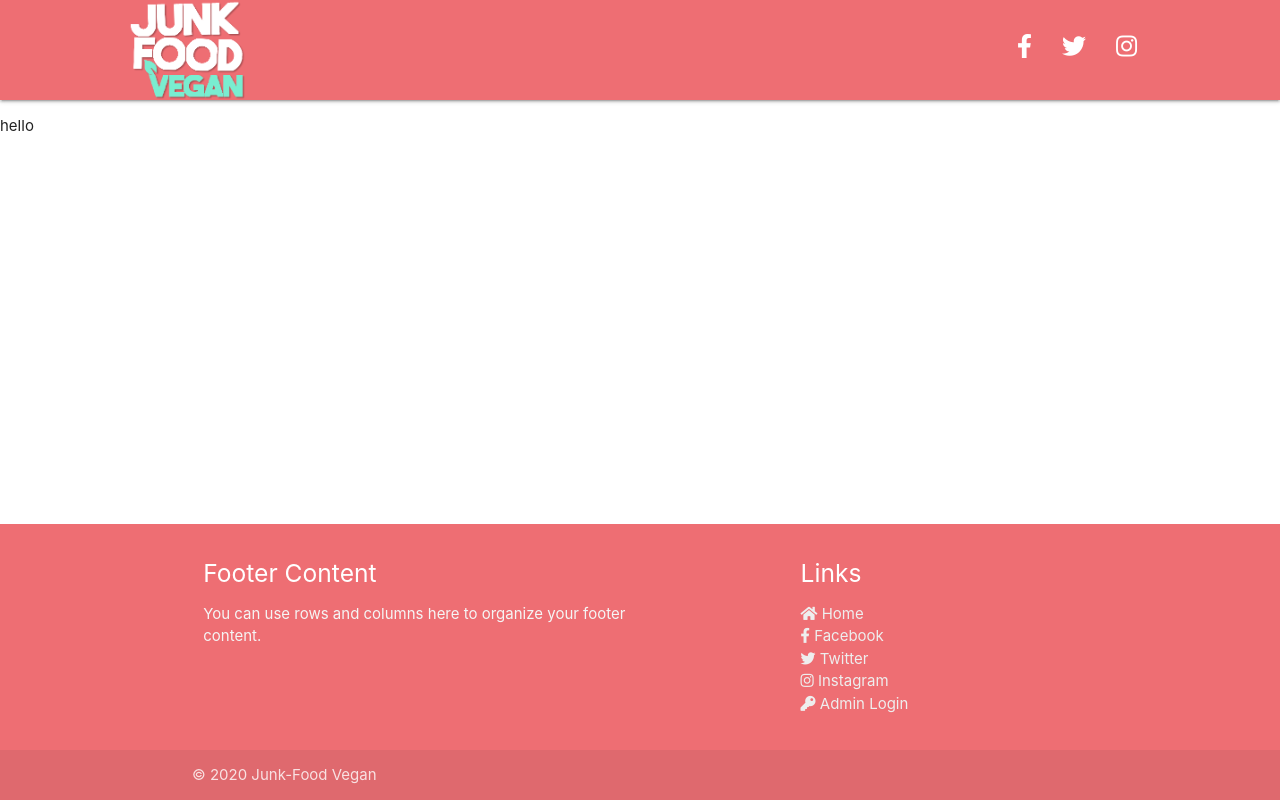
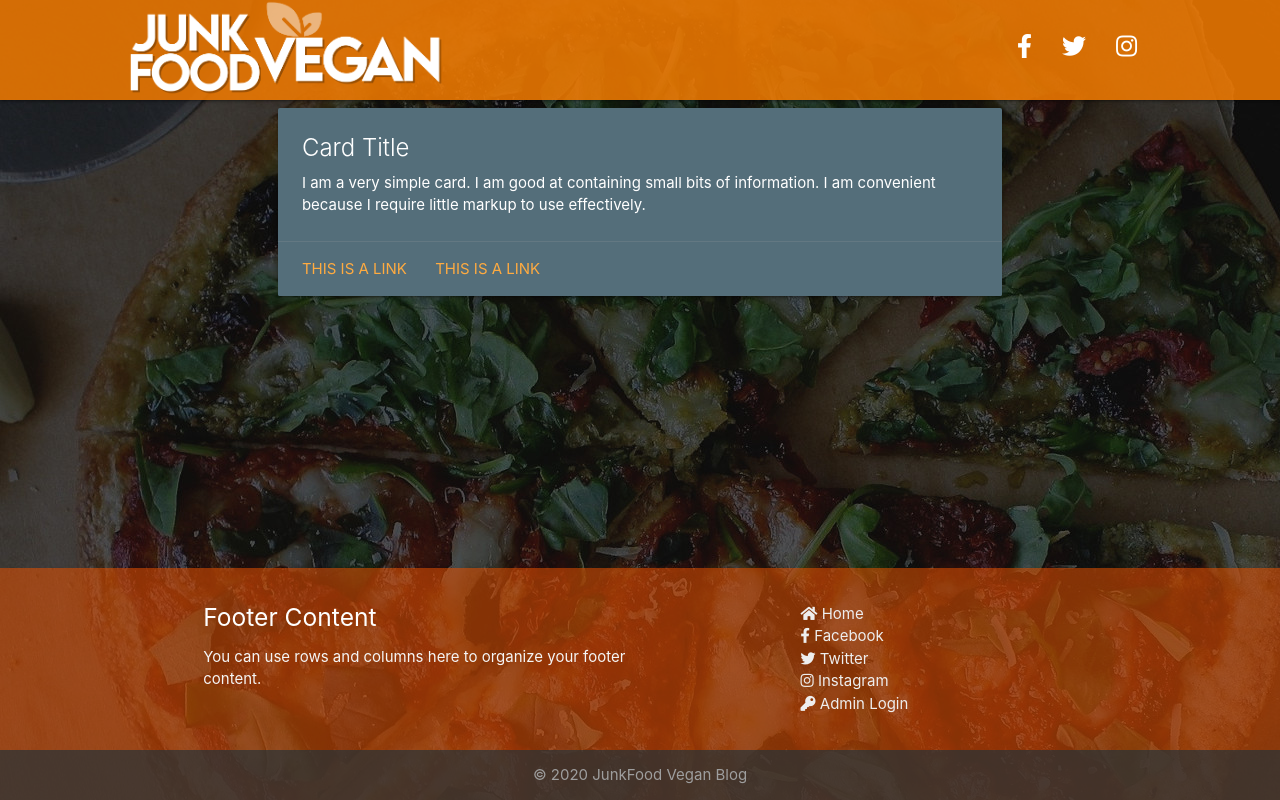
Before and after one commit to RoryBr1/Milestone-3, a Flask app: page / in a window 1280 px wide. Run offline with Flask 2, Linux system fonts and the light colour scheme; some libraries are stand-ins or nearby versions.

Commit message:
added header card to recipes.html, added bg img, edited nav+footer styling

```diff
--- a/static/css/style.css
+++ b/static/css/style.css
@@ -1,4 +1,5 @@
   body {
+      background-image: url("../images/pizza-background.jpg");
       display: flex;
       min-height: 100vh;
       flex-direction: column;
@@ -9,8 +10,17 @@
   }
 
   nav {
+      background-color: rgba(245, 124, 0, 0.85);
       height: 100px;
       line-height: 100px;
       padding-left: 10%;
       padding-right: 10%;
   }
+
+  .page-footer {
+      background-color: rgba(230, 81, 0, 0.55);
+  }
+
+  .footer-copyright {
+      background-color: rgba(38, 50, 56, 0.7) !important;
+  }
--- a/templates/base.html
+++ b/templates/base.html
@@ -16,7 +16,7 @@
 
     <!-- Custom CSS -->
     <link rel="stylesheet" href="{{ url_for('static', filename='css/style.css') }}" type="text/css">
-    <title>JunkFoodVegan | Plant-Based Recipe Blog</title>
+    <title>JunkFood Vegan | Plant-Based Recipe Blog</title>
 </head>
 
 <body>
@@ -50,14 +50,13 @@
     </main>
 
         <footer class="page-footer">
-          <div class="container">
-            <div class="row">
+          <div class="container ">
+            <div class="row ">
               <div class="col l6 s12">
                 <h5 class="white-text">Footer Content</h5>
                 <p class="grey-text text-lighten-4">You can use rows and columns here to organize your footer content.</p>
               </div>
-              <div class="col l4 offset-l2 s12">
-                <h5 class="white-text">Links</h5>
+              <div class="col l4 offset-l2 s12 align-right">
                 <ul>
                   <li><a class="grey-text text-lighten-3" href="#!"> <i class="fas fa-home"></i> Home</a></li>
                   <li><a class="grey-text text-lighten-3" href="http://www.facebook.com/" target="_blank"><i class="fab fa-facebook-f"></i> Facebook</a></li>
@@ -69,8 +68,8 @@
             </div>
           </div>
           <div class="footer-copyright">
-            <div class="container">
-            © 2020 Junk-Food Vegan
+            <div class="container grey-text darken-1 center">
+            © 2020 JunkFood Vegan Blog
             </div>
           </div>
         </footer>
--- a/templates/recipes.html
+++ b/templates/recipes.html
@@ -1,5 +1,21 @@
 {% extends "base.html" %}
 
 {% block content %}
-    <p> hello </p>
+<div class="container">
+  <div class="row valign-wrapper">
+    <div class="col s12 m10 offset-m1">
+      <div class="card blue-grey darken-1">
+        <div class="card-content white-text">
+          <span class="card-title">Card Title</span>
+          <p>I am a very simple card. I am good at containing small bits of information.
+            I am convenient because I require little markup to use effectively.</p>
+        </div>
+        <div class="card-action">
+          <a href="#">This is a link</a>
+          <a href="#">This is a link</a>
+        </div>
+      </div>
+    </div>
+  </div>
+</div>
 {% endblock %}
```
Also changed, not shown: static/images/background.png (added), static/images/logo.png, static/images/pizza-background.jpg (added).
